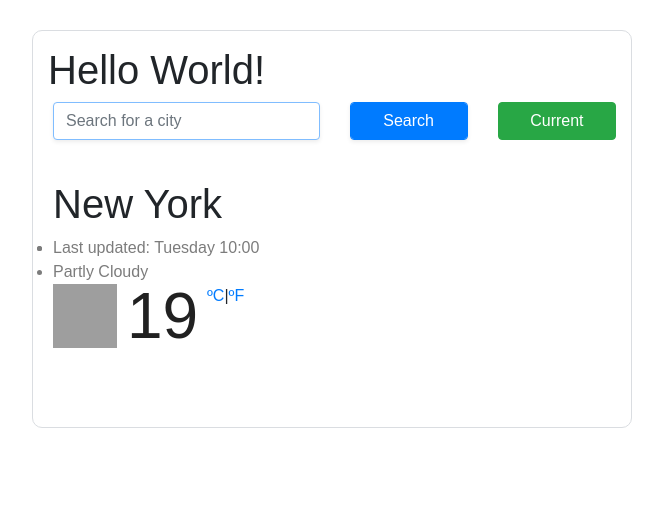
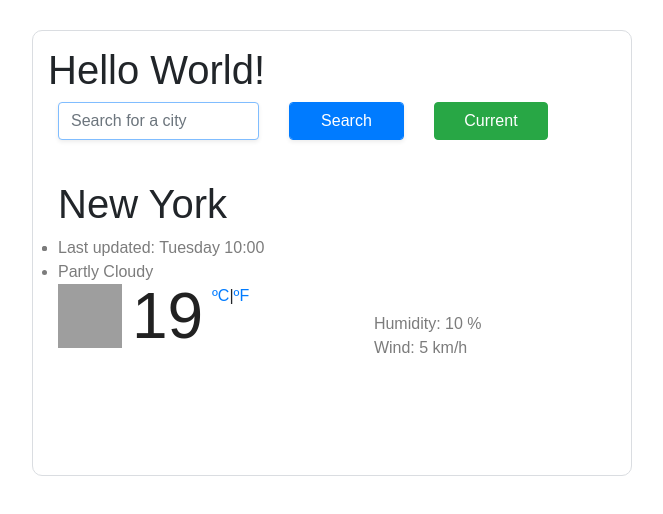
Before and after one commit to GPeBenito/weather-react, a React (Create React App) app: page / in a window 1280 px wide. Shown: the top 514 px of the page, without its empty margins (308-971 px from the left). Built offline with nearby package versions, Linux system fonts and the light colour scheme; grey boxes are pictures that could not be loaded.

Commit message:
Install Current Features Component and CSS
Created CurrentFeatures.js and CurrentFeatures.css installed bootstrap and completed styling

```diff
--- a/src/App.js
+++ b/src/App.js
@@ -3,6 +3,7 @@ import"./styles.css";
 import WeatherApp from "./WeatherApp";
 import './App.css';
 import CurrentWeather from "./CurrentWeather";
+import CurrentFeatures from "./CurrentFeatures";
 
 function App() {
   return (
@@ -10,6 +11,7 @@ function App() {
      <h1> Hello World! </h1>
      <WeatherApp city="New York"/>
      <CurrentWeather/>
+     <CurrentFeatures/>
     </div>
   );
 }
--- /dev/null
+++ b/src/CurrentFeatures.css
@@ -0,0 +1,12 @@
+.col-6 {
+    flex: 0 0 50%;
+    max-width: 40%;
+  }
+  .float-right {
+    float: right !important;
+    position: relative;
+    top: -100px;
+    left: 20px;
+    list-style: none;
+    color: #7c7c7c;
+  }
--- /dev/null
+++ b/src/CurrentFeatures.js
@@ -0,0 +1,24 @@
+import React from "react";
+import "./CurrentFeatures.css";
+import "bootstrap/dist/css/bootstrap.css";
+
+export default function CurrentFeatures() {
+  return (
+    <div className="CurrentFeatures">
+      <div className="row">
+        <div className="col-9" float-right>
+          <ul className="float-right">
+            <li>
+              {" "}
+              <span> Humidity: 10 </span> %
+            </li>
+            <li>
+              Wind: 5 <span> </span> km/h
+            </li>
+          </ul>
+          <span className="clock" float-right></span>
+        </div>
+      </div>
+    </div>
+  );
+}
--- a/src/CurrentWeather.css
+++ b/src/CurrentWeather.css
@@ -36,8 +36,8 @@
   .row {
     display: flex;
     flex-wrap: wrap;
-    margin-right: -15px;
-    margin-left: -10px;
+    margin-right: -5px;
+    margin-left: -5px;
   }
   .units {
     position: relative;
@@ -46,7 +46,7 @@
   }
 
   ul {
-    margin: 0px 0px 0px;
+    margin: 0px 0px 0px 10px;
     padding: 0px;
     display: block;
     list-style-type: disc;
--- a/src/CurrentWeather.js
+++ b/src/CurrentWeather.js
@@ -1,4 +1,5 @@
 import React from "react";
+import "bootstrap/dist/css/bootstrap.css";
 import "./CurrentWeather.css";
 
 export default function WeatherData() {
```
Also changed, not shown: 1 other file (tests, documents, lock files or other folders).
